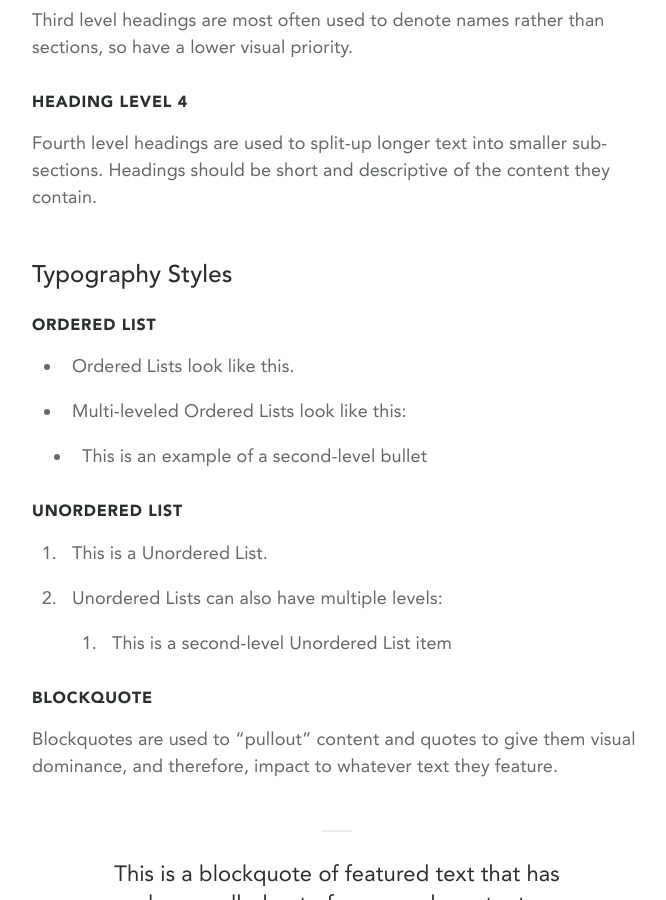
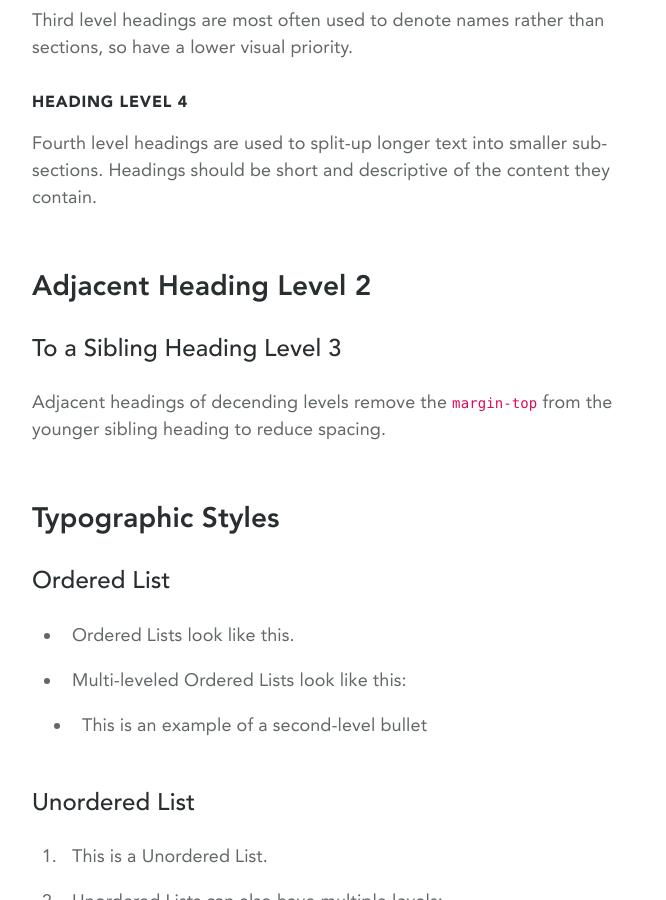
Before and after one commit to scottdejonge/scottdejonge.github.io, a Jekyll site: the page built from styleguide/index.md, in a window 1280 px wide and 900 px high, scrolled down 613 px. Shown: the whole window, without its empty margins (303-969 px from the left). Built offline with Jekyll 4.4.1, drawn with Linux system fonts in a browser that asks for light colours.

Commit message:
Style guide adjacent headings

````diff
--- a/styleguide/index.md
+++ b/styleguide/index.md
@@ -16,27 +16,33 @@ Third level headings are most often used to denote names rather than sections, s
 
 Fourth level headings are used to split-up longer text into smaller sub-sections. Headings should be short and descriptive of the content they contain.
 
-### Typography Styles
+## Adjacent Heading Level 2
 
-#### Ordered List
+### To a Sibling Heading Level 3
+
+Adjacent headings of decending levels remove the `margin-top` from the younger sibling heading to reduce spacing.
+
+## Typographic Styles
+
+### Ordered List
 
 - Ordered Lists look like this.
 - Multi-leveled Ordered Lists look like this:
 	- This is an example of a second-level bullet
 
-#### Unordered List
+### Unordered List
 
 1. This is a Unordered List.
 2. Unordered Lists can also have multiple levels:
 	1. This is a second-level Unordered List item
 
-#### Blockquote
+### Blockquote
 
 Blockquotes are used to "pullout" content and quotes to give them visual dominance, and therefore, impact to whatever text they feature.
 
 > This is a blockquote of featured text that has been pulled out of paragraph content
 
-#### Code
+### Code
 
 Inline `code` examples are styled with a monospace typeface and are coloured.
 
@@ -58,7 +64,7 @@ Codeblocks have syntax highlighting using [Rouge](https://github.com/jneen/rouge
 </html>
 ```
 
-#### References
+### References
 
 References are applied with the [Kramdown Footnotes Syntax](http://kramdown.gettalong.org/syntax.html#footnotes) `[^footnote]`.
 
````
